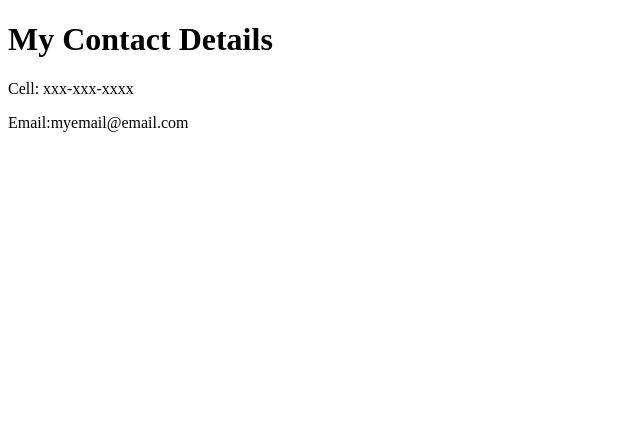
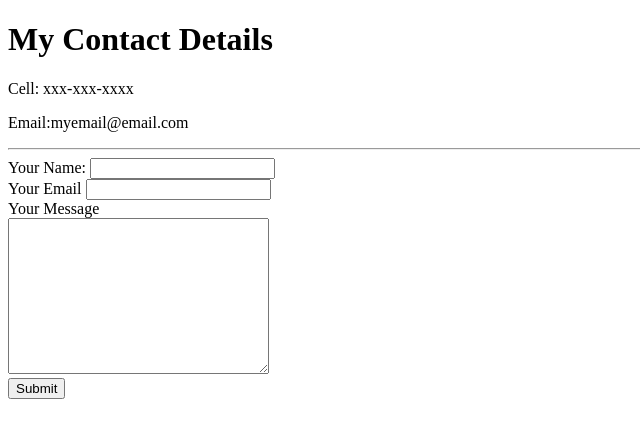
Before and after one commit to jj81267628/cv, a plain HTML site: page Contact.html in a window 1280 px wide. Shown: the whole page, without its empty margins (0-640 px from the left). Drawn offline with Linux system fonts and the light colour scheme.

Commit message:
Add files via upload

```diff
--- a/Contact.html
+++ b/Contact.html
@@ -8,5 +8,16 @@
     <h1>My Contact Details</h1>
     <P>Cell: xxx-xxx-xxxx</P>
     <p>Email:myemail@email.com</p>
+    <hr>
+    <form  action="mailto:michjiajie@hotmail.com" method="post" enctype="text/plain">
+      <label>Your Name:</label>
+      <input type="text" name="Yourname" value=""><br>
+      <label>Your Email</label>
+      <input type="email" name="YourEmail"><br>
+      <label for="">Your Message</label><br>
+      <textarea name="YourMsg" id="" cols="30" rows="10"></textarea><br>
+      <input type="submit" name="">
+
+    </form>
   </body>
 </html>
```
